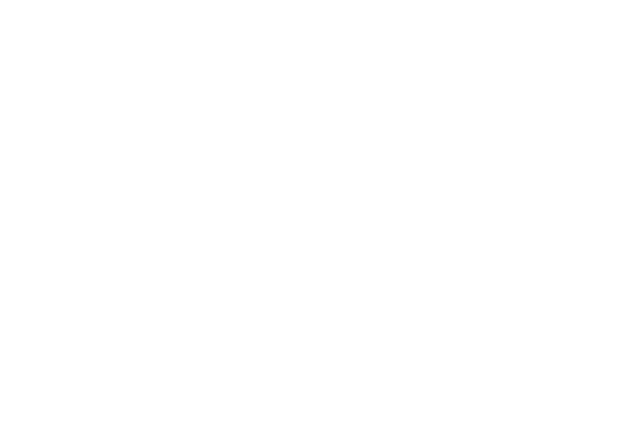
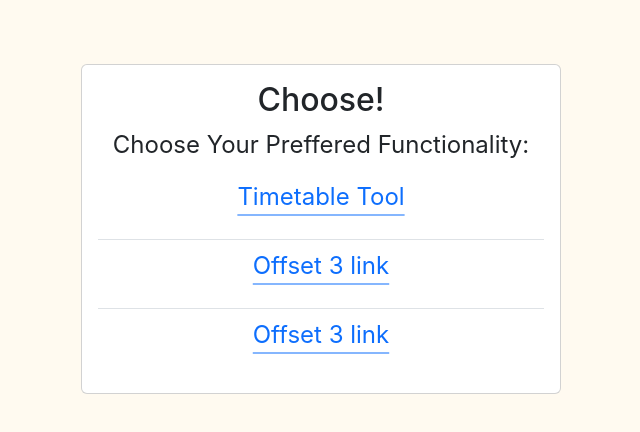
Before and after one commit to ernestsmotlak/SmallRandomProjects, a React (Create React App) app: page / in a window 1280 px wide. Before the commit this address had no page. Shown: the top 432 px of the page, without its empty margins (319-959 px from the left). Built offline with nearby package versions, Linux system fonts and the light colour scheme; the HTML template or start-up script is replaced by a standard one.

Commit message:
Fixed errors, also added hours worked and money expected jsx values.
Signed-off-by: ernestsmotlak <ernestsmotlak@gmail.com>

```diff
--- a/src/App.css
+++ b/src/App.css
@@ -3,3 +3,7 @@
   margin-top: 5%;
   font-size: x-large;
 }
+
+body {
+  background-color: floralwhite !important;
+}
--- a/src/App.js
+++ b/src/App.js
@@ -2,6 +2,7 @@ import './App.css';
 import Urnik from './Projects/Urnik';
 import { BrowserRouter, Routes, Route, Router } from "react-router-dom";
 import { useState } from 'react';
+import MainRouter from './MainRouter';
 
 function App() {
 
@@ -10,6 +11,7 @@ function App() {
     <BrowserRouter >
       <div className="App">
         <Routes>
+          <Route path='/' element={<MainRouter />} />
           <Route path='/TimetableClean' element={<Urnik />} />
         </Routes>
       </div>
--- /dev/null
+++ b/src/MainRouter.js
@@ -0,0 +1,29 @@
+import React from 'react'
+
+const MainRouter = () => {
+    return (
+        <div className='d-flex justify-content-center'>
+            <form className="card" style={{ width: '30rem' }}>
+                <div className="card-body">
+                    <h2 className="card-title">Choose!</h2>
+                    <div>
+                        <label className="form-label">Choose Your Preffered Functionality:</label>
+                        <ul class="list-group list-group-flush">
+                            <li class="list-group-item"><p>
+                                <a class="link-offset-3 link-primary link-offset-2 link-underline-opacity-50 link-underline-opacity-100-hover" href="/TimetableClean">Timetable Tool</a></p>
+                            </li>
+                            <li class="list-group-item">
+                                <p><a class="link-offset-3 link-primary link-offset-2 link-underline-opacity-50 link-underline-opacity-100-hover" href="#">Offset 3 link</a></p>
+                            </li>
+                            <li class="list-group-item">
+                                <p><a class="link-offset-3 link-primary link-offset-2 link-underline-opacity-50 link-underline-opacity-100-hover" href="#">Offset 3 link</a></p>
+                            </li>
+                        </ul>
+                    </div>
+                </div>
+            </form>
+        </div>
+    )
+}
+
+export default MainRouter
--- a/src/Projects/Urnik.js
+++ b/src/Projects/Urnik.js
@@ -3,11 +3,18 @@ import React, { useState } from 'react';
 const Urnik = () => {
     const [inputtedString, setInputtedString] = useState('');
     const [finalSum, setFinalSum] = useState(0);
+    const [emptyInputMessage, setEmptyInputMessage] = useState(null);
+    const [noNumbersMessage, setnoNumbersMessage] = useState(null);
 
-    const cleanString = () => {
-        if (inputtedString !== null) {
+    const cleanString = (e) => {
+        e.preventDefault(); // Prevents form submission and page refresh
+        if (!inputtedString.trim()) {
+            setEmptyInputMessage('Empty string!');
+            console.log('No String!');
+            return; // exit the function early if input is empty
+        }
+
         const numbersArray = inputtedString.match(/\d+/g);
-            console.log("Prvic: ", numbersArray);
 
         let sum = 0;
         if (numbersArray) {
@@ -15,33 +22,32 @@ const Urnik = () => {
                 sum += parseInt(numbersArray[i], 10);
             }
             setFinalSum(sum);
-            }
-            else {
+        } else {
             console.log('No numbers found!');
+            setnoNumbersMessage('No numbers in the given string!');
             setFinalSum(0); // Reset the sum if no numbers found
-            }
-        }
-        else {
-            console.log('No String!');
         }
     };
 
     return (
         <div className='urnik d-flex justify-content-center'>
-            <form className="card" style={{ width: '30rem' }}>
+            <form className="card" style={{ width: '30rem' }} onSubmit={cleanString}>
                 <div className="card-body">
-                    <h5 className="card-title">Get Hours/Money</h5>
+                    <h3 className="card-title mb-2">Get Hours/Money</h3>
                     <div>
-                        <label className="form-label">Enter the text here:</label> <br />
+                        <label className="form-label">Enter timetable numbers here:</label> <br />
                         <input type='text' value={inputtedString} onChange={(e) => setInputtedString(e.target.value)}>
                         </input>
                         <br />
-                        <button type='button' onClick={cleanString} className='mt-3 btn btn-primary'>Submit</button>
+                        <button type='submit' className='mt-3 btn btn-primary'>Submit</button>
                     </div>
                 </div>
-                {finalSum > 0 ? finalSum : null}
+                {finalSum > 0 && <p>Number of hours worked: {finalSum}  <br /></p>}
+                {finalSum > 0 && <p>Money expected: {finalSum * 6.2} €</p>}
+                {emptyInputMessage && <div className='text-danger mb-3'>{emptyInputMessage}</div>}
+                {noNumbersMessage && <div className='text-danger mb-3'>{noNumbersMessage}</div>}
+
             </form>
-
         </div>
     );
 };
```
Lines whose indentation alone changed are shown as unchanged.
